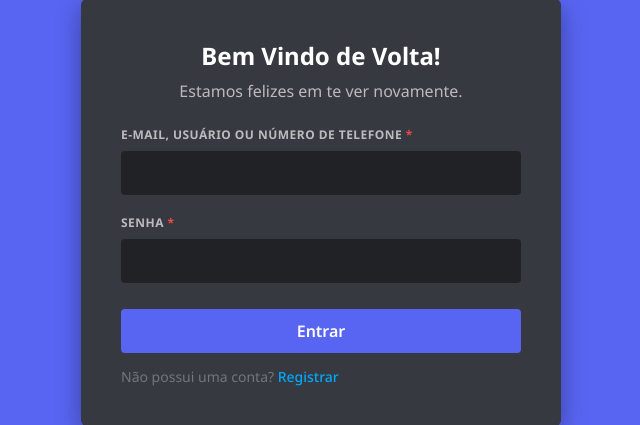
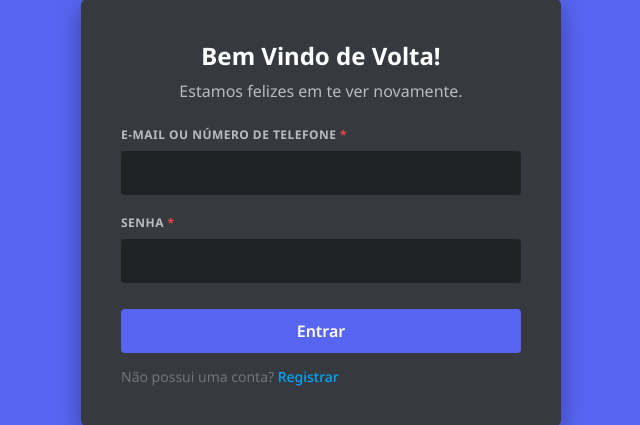
Before and after one commit to tomatteo/Mock-Discord, a PHP site: page /src/index.php in a window 1280 px wide. Shown: the part 158-583 px from the top of the page, without its empty margins (319-959 px from the left). Run offline with PHP 8.4, Linux system fonts and the light colour scheme.

Commit message:
Ajuste de texto login

```diff
--- a/src/includes/formLogin.php
+++ b/src/includes/formLogin.php
@@ -1,7 +1,7 @@
 <form id="form-login" class="auth-form" method="POST" novalidate>
     <div class="campo-grupo">
         <label for="login-identificador">
-            E-mail, usuário ou número de telefone <span class="asterisco-obrigatorio">*</span>
+            E-mail ou número de telefone <span class="asterisco-obrigatorio">*</span>
         </label>
         <input
             type="text"
--- a/src/inicio.php
+++ b/src/inicio.php
@@ -9,7 +9,7 @@ verificarLogin();
 <head>
     <meta charset="UTF-8">
     <meta name="viewport" content="width=device-width, initial-scale=1.0">
-    <title>Amigos - Mock Discord</title>
+    <title>Mock Discord</title>
     <link rel="stylesheet" href="https://cdn.jsdelivr.net/npm/bootstrap-icons@1.11.3/font/bootstrap-icons.min.css">
     <link rel="stylesheet" href="../style/inicio.css">
     <link rel="stylesheet" href="../style/configuracoes-popup.css">
```
